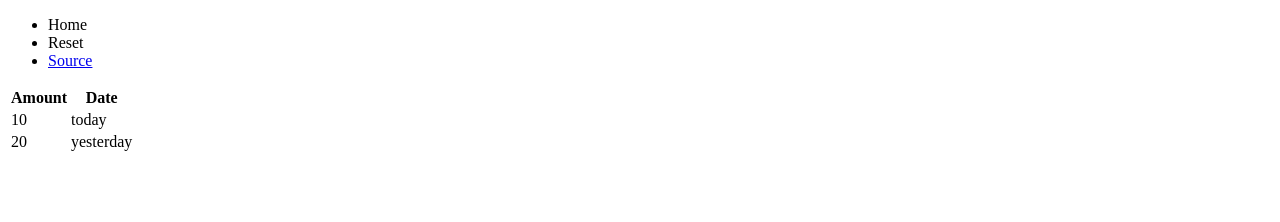
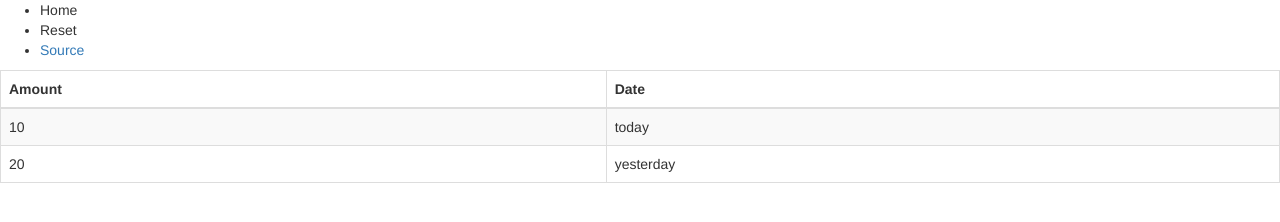
Before and after one commit to hamzahc1/wallet, a React app: page / in a window 1280 px wide. Built offline with nearby package versions, Linux system fonts and the light colour scheme.

Commit message:
Update table properties and include bootstrap cdn

```diff
--- a/client/components/AccountHistory.js
+++ b/client/components/AccountHistory.js
@@ -12,7 +12,7 @@ export default class AccountHistory extends React.Component {
     })
 
     return (
-      <Table>
+      <Table bordered striped>
         <thead>
           <tr>
             <th>Amount</th>
--- a/client/index.html
+++ b/client/index.html
@@ -3,6 +3,7 @@
   <head>
     <meta charset = 'utf-8'>
     <title>Wallet App</title>
+    <link rel="stylesheet" href="https://maxcdn.bootstrapcdn.com/bootstrap/latest/css/bootstrap.min.css">
   </head>
   <body>
     <div id = 'app'></div>
```
